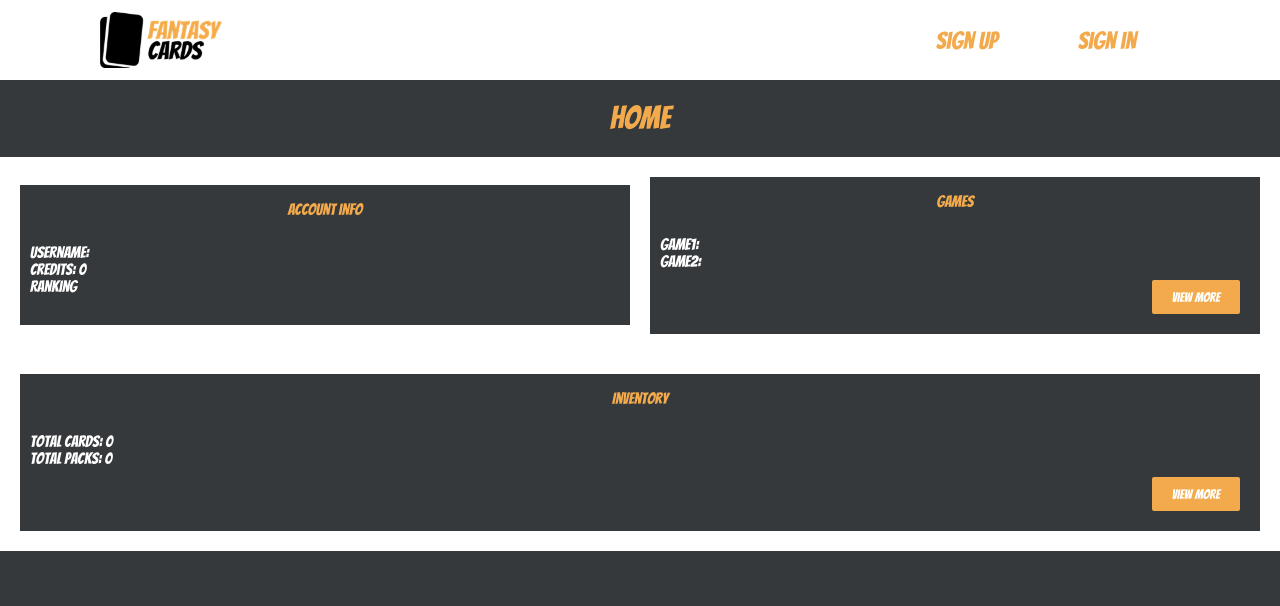
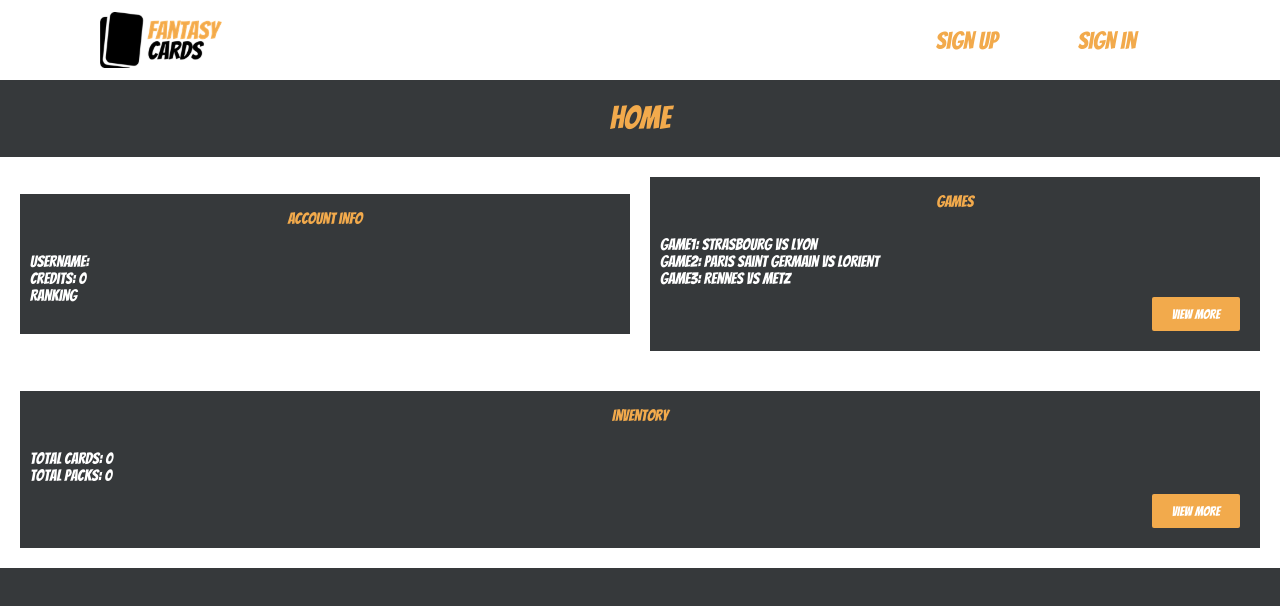
Before and after one commit to Arnaud97234/fantasyCards, a Next.js app in the folder frontend/: page /home in a window 1280 px wide. Shown: the top 606 px of the page. Built offline with nearby package versions, Linux system fonts and the light colour scheme; a web font is replaced by a local one.

Commit message:
affichage match

```diff
--- a/frontend/components/Home.js
+++ b/frontend/components/Home.js
@@ -47,8 +47,9 @@ function Home() {
                         <div className={styles.box} id={styles.gameBox}>
                             <h3 className={styles.contentTitle}>Games</h3>
                             <div className={styles.content}>
-                                <span className={styles.contentItem}>Game1: </span>
-                                <span className={styles.contentItem}>Game2: </span>
+                                <span className={styles.contentItem}>Game1: Strasbourg vs Lyon</span>
+                                <span className={styles.contentItem}>Game2: Paris Saint Germain vs Lorient</span>
+                                <span className={styles.contentItem}>Game3: Rennes vs Metz</span>
                             </div>
                             <button className={styles.contentButton} onClick={() => { handleGame() }}>View more</button>
                         </div>
```
